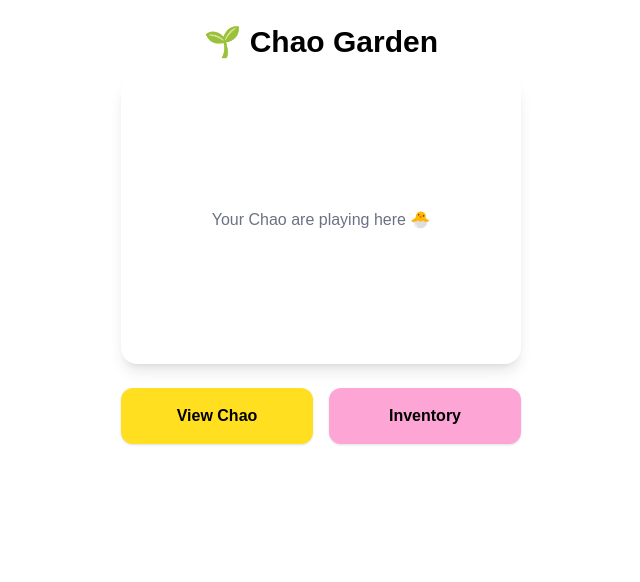
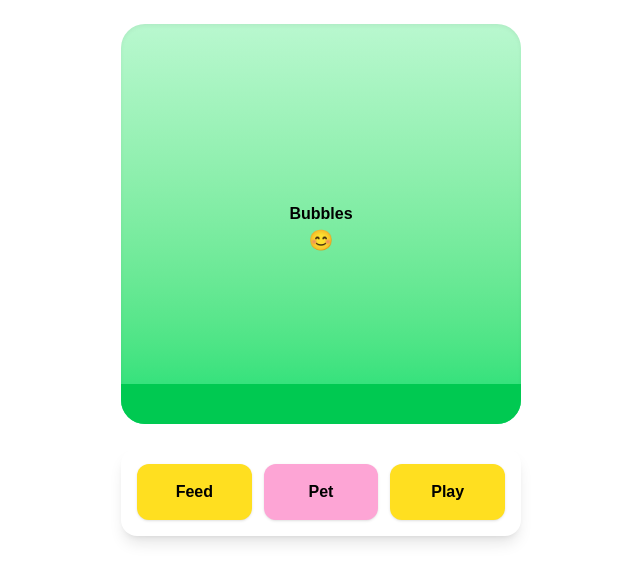
Before and after one commit to blovelace84/Chao-Garden-App-Project, a Next.js app in the folder chao-garden/: page /garden in a window 1280 px wide. Shown: the top 582 px of the page, without its empty margins (319-959 px from the left). Built offline with nearby package versions, Linux system fonts and the light colour scheme.

Commit message:
Added Garden components

```diff
--- /dev/null
+++ b/chao-garden/app/components/garden/ActionBar.tsx
@@ -0,0 +1,24 @@
+"use client";
+import Button from "@/app/components/ui/Button";
+
+type ActionBarProps = {
+  onFeed?: () => void;
+  onPet?: () => void;
+  onPlay?: () => void;
+};
+
+export default function ActionBar({ onFeed, onPet, onPlay }: ActionBarProps) {
+  return (
+    <div className="bg-white rounded-2xl shadow-lg p-4 flex gap-3">
+      <Button color="yellow" onClick={onFeed}>
+        Feed
+      </Button>
+      <Button color="pink" onClick={onPet}>
+        Pet
+      </Button>
+      <Button color="yellow" onClick={onPlay}>
+        Play
+      </Button>
+    </div>
+  );
+}
--- /dev/null
+++ b/chao-garden/app/components/garden/ChaoAvatar.tsx
@@ -0,0 +1,25 @@
+type ChaoAvatarProps = {
+  name: string;
+  mood?: "happy" | "neutral" | "sad";
+};
+
+const moodMap = {
+  happy: "😊",
+  neutral: "😐",
+  sad: "😢",
+};
+
+export default function ChaoAvatar({ name, mood = "happy" }: ChaoAvatarProps) {
+  return (
+    <div className="flex flex-col items-center">
+      {/* Chao Body */}
+      <div className="text-7xl animate-bounce">{/* chao goes here */}</div>
+
+      {/* Name */}
+      <p className="font-semibold mt-2">{name}</p>
+
+      {/* Mood */}
+      <p className="text-xl">{moodMap[mood]}</p>
+    </div>
+  );
+}
--- /dev/null
+++ b/chao-garden/app/components/garden/GardenArea.tsx
@@ -0,0 +1,26 @@
+import { ReactNode } from "react";
+
+export default function GardenArea({ children }: { children: ReactNode }) {
+  return (
+    <div
+      className="
+        relative
+        bg-linear-to-b
+        from-green-200
+        to-green-400
+        rounded-3xl
+        shadow-inner
+        p-6
+        min-h-100
+        flex
+        items-center
+        justify-center
+      "
+    >
+      {children}
+
+      {/* Decorative grass */}
+      <div className="absolute bottom-0 left-0 right-0 h-10 bg-green-500 rounded-b-3xl" />
+    </div>
+  );
+}
--- a/chao-garden/app/components/ui/Button.tsx
+++ b/chao-garden/app/components/ui/Button.tsx
@@ -1,3 +1,5 @@
+"use client";
+
 import React from "react";
 type ButtonProps = {
   children: React.ReactNode;
--- a/chao-garden/app/garden/page.tsx
+++ b/chao-garden/app/garden/page.tsx
@@ -1,29 +1,21 @@
-import Link from "next/link";
+"use client";
+
+import GardenArea from "@/app/components/garden/GardenArea";
+import ChaoAvatar from "@/app/components/garden/ChaoAvatar";
+import ActionBar from "@/app/components/garden/ActionBar";
 
 export default function GardenPage() {
   return (
-    <div className="p-6 max-w-md mx-auto">
-      <h1 className="text-3xl font-bold text-center mb-4">🌱 Chao Garden</h1>
+    <main className="p-6 max-w-md mx-auto space-y-6">
+      <GardenArea>
+        <ChaoAvatar name="Bubbles" mood="happy" />
+      </GardenArea>
 
-      {/* Garden Card */}
-      <div className="bg-white rounded-2xl shadow-lg p-6 h-72 flex items-center justify-center">
-        <p className="text-gray-500">Your Chao are playing here 🐣</p>
-      </div>
-
-      {/* Buttons */}
-      <div className="grid grid-cols-2 gap-4 mt-6">
-        <Link href="/chao/1">
-          <button className="w-full bg-yellow-300 hover:bg-yellow-400 rounded-xl p-4 font-semibold shadow">
-            View Chao
-          </button>
-        </Link>
-
-        <Link href="/inventory">
-          <button className="w-full bg-pink-300 hover:bg-pink-400 rounded-xl p-4 font-semibold shadow">
-            Inventory
-          </button>
-        </Link>
-      </div>
-    </div>
+      <ActionBar
+        onFeed={() => alert("Feeding!")}
+        onPet={() => alert("Petting!")}
+        onPlay={() => alert("Playing!")}
+      />
+    </main>
   );
 }
```
